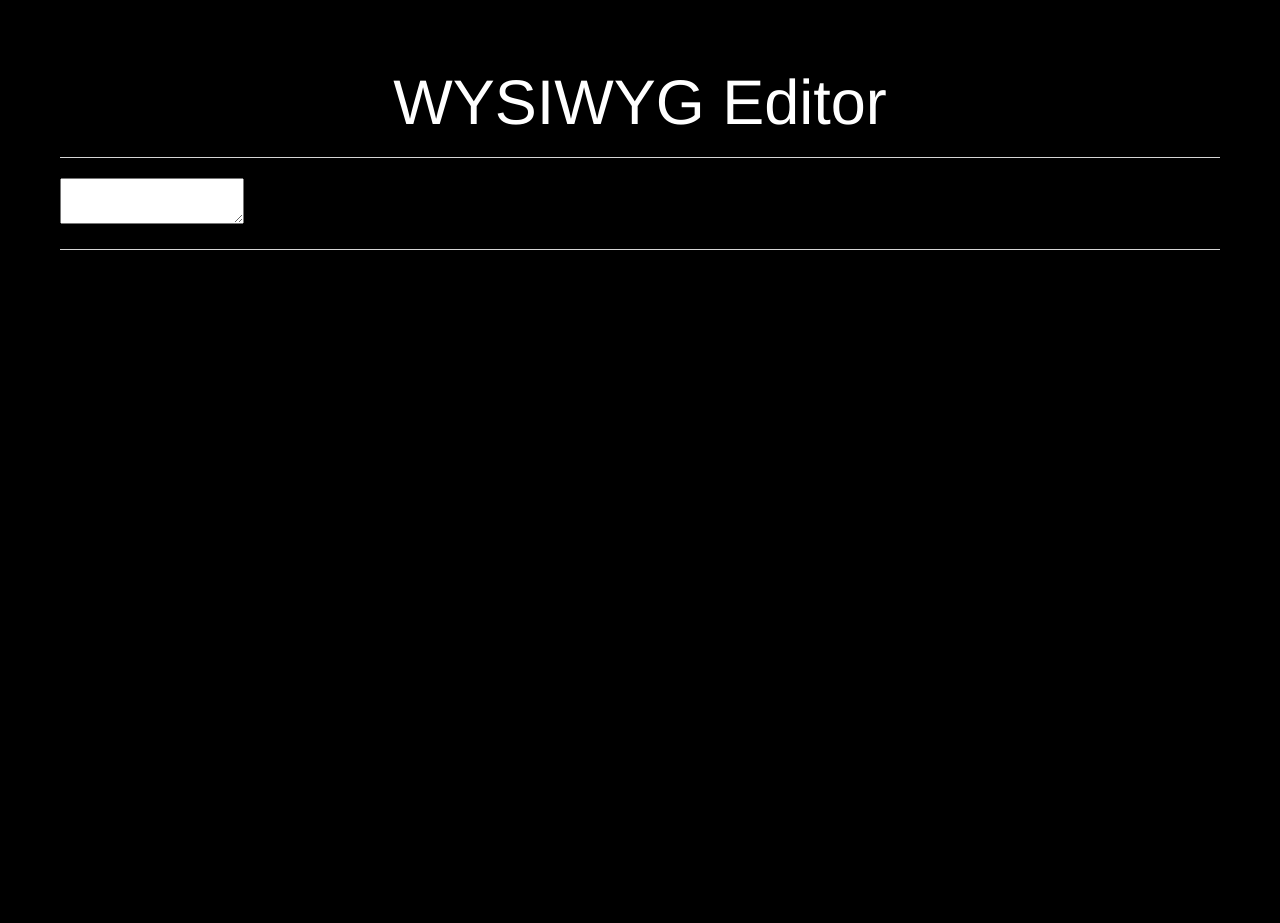
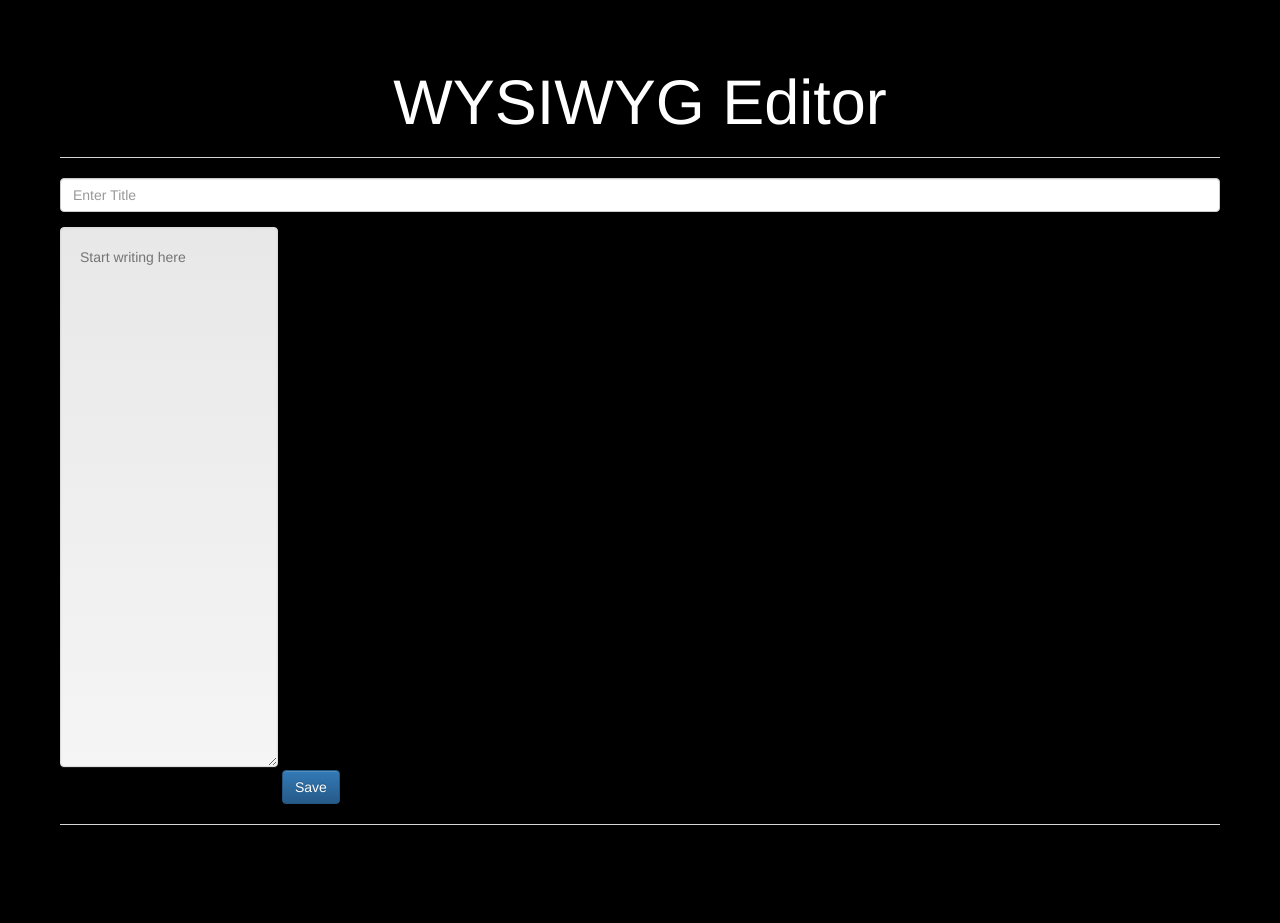
Before and after one commit to vaibhawW/oksp, a Django app: page /doc/editor_choice/wysiwyg in a window 1280 px wide. Shown: the part 51-974 px from the top of the page. Before the commit the page ends 301 px from the top, so only its background shows below. Run offline with Django 3.2, Linux system fonts and the light colour scheme; some libraries are stand-ins or nearby versions.

Commit message:
Back end for WYSIWYG

```diff
--- a/docupload/templates/docupload/wysiwyg.html
+++ b/docupload/templates/docupload/wysiwyg.html
@@ -21,9 +21,15 @@
     <div class="jumbotron" style="background: black;">
         <h1 style="text-align: center; color: white;">WYSIWYG Editor</h1>
         <hr/>
-        <textarea name="editor1"></textarea>
+        <form>
+            <div class="form-group">
+                <input type="text" class="form-control" placeholder="Enter Title" name="title" value="{{ request.GET.title }}">
+            </div>
+            <textarea id="sourceTA" rows="25" class="well" placeholder="Start writing here" name="text" value="{{ request.GET.text }}"></textarea>
+            <button class="btn btn-primary" type="submit" style="margin-top: 0.5em;">Save</button>
+        </form>
         <script>
-            CKEDITOR.replace( 'editor1' );
+            CKEDITOR.replace( 'text' );
             CKEDITOR.config.width = '100%';
             CKEDITOR.config.height = 500;
         </script>
--- a/docupload/views.py
+++ b/docupload/views.py
@@ -44,11 +44,23 @@ def markdown_editor(request):
         doc.save()
         return HttpResponseRedirect('/doc/')
 
-
-
     return render(request, "docupload/markdown.html")
 
 def wysiwyg_editor(request):
+    html = HTMLifier(doc_base_path=DOC_DIR)
+    text = request.GET.get('text')
+    title = request.GET.get('title')
+    if text and title:
+        #Save this file
+        myfile = ContentFile(bytes(text, 'utf-8'))
+        myfile.name = title
+        filename = html.convert(myfile)
+        doc = Documentation(name=title,
+                            doc_file=filename,
+                            pub_date=datetime.now())
+        doc.save()
+        return HttpResponseRedirect('/doc/')
+
     return render(request, "docupload/wysiwyg.html")
 
 def upload(request):
```
